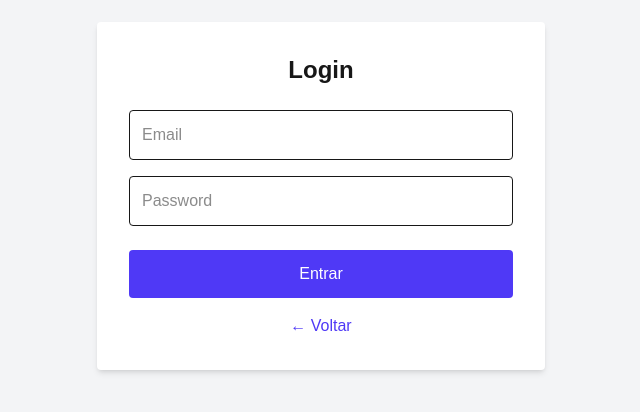
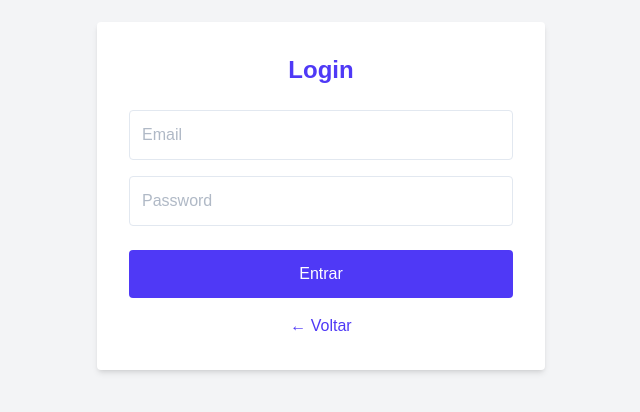
Before and after one commit to rjoreis/classbridge, a Next.js app: page /login in a window 1280 px wide. Shown: the part 204-616 px from the top of the page, without its empty margins (319-959 px from the left). Built offline with nearby package versions, Linux system fonts and the light colour scheme; no server answers.

Commit message:
Improve login and signup page style-wise

```diff
--- a/app/login/page.tsx
+++ b/app/login/page.tsx
@@ -49,12 +49,12 @@ export default function LoginPage() {
   return (
     <div className="min-h-screen bg-gray-100 flex items-center justify-center">
       <form onSubmit={handleLogin} className="bg-white p-8 rounded shadow-md w-full max-w-md">
-        <h2 className="text-2xl font-bold mb-6 text-center">Login</h2>
+        <h2 className="text-2xl text-indigo-600 font-bold mb-6 text-center">Login</h2>
         {error && <p className="text-red-500 text-sm mb-4">{error}</p>}
         <input
           type="email"
           placeholder="Email"
-          className="w-full p-3 border rounded mb-4"
+          className="w-full p-3 border rounded mb-4 text-slate-500 bg-white-50 border-slate-200 focus:outline-slate-400"
           value={form.email}
           onChange={(e) => setForm({ ...form, email: e.target.value })}
           required
@@ -62,7 +62,7 @@ export default function LoginPage() {
         <input
           type="password"
           placeholder="Password"
-          className="w-full p-3 border rounded mb-6"
+          className="w-full p-3 border rounded mb-6 text-slate-500 bg-white-50 border-slate-200 focus:outline-slate-400"
           value={form.password}
           onChange={(e) => setForm({ ...form, password: e.target.value })}
           required
@@ -76,7 +76,7 @@ export default function LoginPage() {
         </button>
 
         <div className="mt-4 text-center">
-          <Link href="/" className="text-indigo-600 hover:underline">&larr; Voltar</Link>
+          <Link href="/" className="text-indigo-600">&larr; Voltar</Link>
         </div>
       </form>
     </div>
--- a/app/signup/page.tsx
+++ b/app/signup/page.tsx
@@ -36,9 +36,6 @@ export default function SignupPage() {
       <div className="bg-white shadow-md rounded-lg p-8 max-w-md w-full">
         {/* Voltar button */}
         <div className="mb-4">
-          <Link href="/" className="text-indigo-600 hover:underline">
-            &larr; Voltar
-          </Link>
         </div>
 
         <h1 className="text-2xl font-semibold mb-6 text-center text-indigo-700">
@@ -97,6 +94,10 @@ export default function SignupPage() {
           >
             {loading ? "A criar conta..." : "Criar Conta"}
           </button>
+
+          <div className=" text-center">
+          <Link href="/" className="text-indigo-600">&larr; Voltar</Link>
+        </div>
         </form>
 
         {message && <p className="text-green-600 mt-4 text-center">{message}</p>}
```
